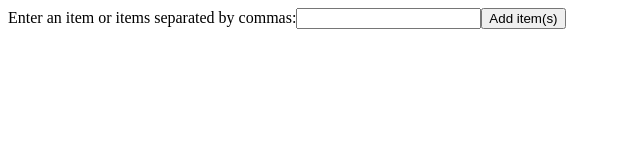
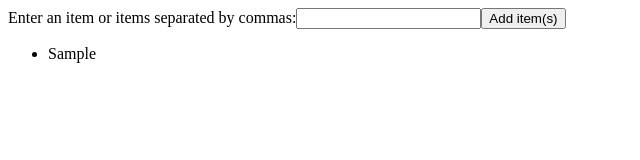
Before and after one commit to aggiewb/hook-todo-list, a React (Create React App) app in the folder client/: page / in a window 1280 px wide. Both pictures are taken after typing "Sample" into the empty fields and a click on the input "Add item(s)". Shown: the top 160 px of the page, without its empty margins (0-640 px from the left). Built offline with nearby package versions, Linux system fonts and the light colour scheme.

Commit message:
Add Display component that returns an unordered list

```diff
--- a/client/src/App.js
+++ b/client/src/App.js
@@ -1,6 +1,7 @@
 import './App.css';
 import React, { useState } from 'react';
 import Input from './components/Input.js';
+import Display from './components/Display.js';
 
 //React hooks reference: https://reactjs.org/docs/hooks-overview.html
 
@@ -20,6 +21,7 @@ function App() {
 
   return <div className="App">
       <Input change={change} submit={submit} text={text}/>
+      <Display list={list}/>
     </div>;
 }
 
--- /dev/null
+++ b/client/src/components/Display.js
@@ -0,0 +1,9 @@
+import React from 'react';
+
+const Display = (props) => {
+    return <ul>
+        {props.list.map(item => <li key={item}>{item}</li>)}
+    </ul>;
+}
+
+export default Display;
```
